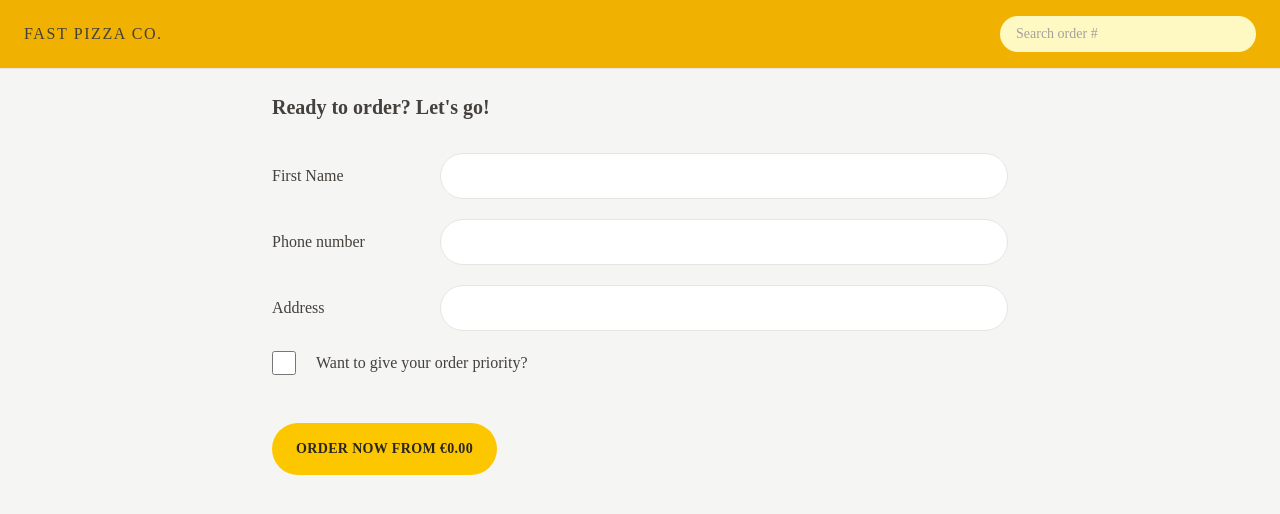
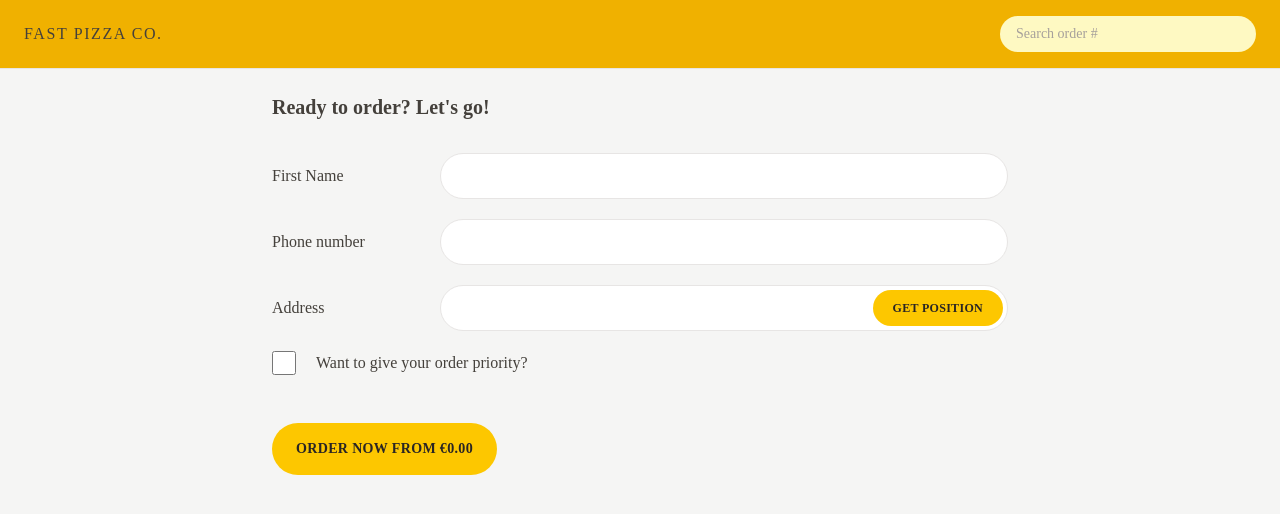
Before and after one commit to ritujane78/react-fast-pizza, a React (Vite) app: page /order/new in a window 1280 px wide. Shown: the top 514 px of the page. Built offline with nearby package versions, Linux system fonts and the light colour scheme.

Commit message:
add geolocation feature

```diff
--- a/src/features/order/CreateOrder.jsx
+++ b/src/features/order/CreateOrder.jsx
@@ -1,11 +1,12 @@
 import { Form, redirect, useActionData, useNavigation } from "react-router-dom";
 import { createOrder } from "../../services/apiRestaurant";
 import Button from "../../ui/Button";
-import { useSelector } from "react-redux";
+import { useDispatch, useSelector } from "react-redux";
 import { clearCart, getCart, getTotalCartPrice } from "../cart/cartSlice";
 import store from '../../store'
 import { formatCurrency } from "../../utils/helpers";
 import { useState } from "react";
+import { fetchAddress } from "../user/userSlice";
 
 const isValidPhone = (str) =>
   /^\+?\d{1,4}?[-.\s]?\(?\d{1,3}?\)?[-.\s]?\d{1,4}[-.\s]?\d{1,4}[-.\s]?\d{1,9}$/.test(
@@ -15,7 +16,9 @@ const isValidPhone = (str) =>
 function CreateOrder() {
   const navigation = useNavigation();
   const isSubmitting = navigation.state === "submitting";
-  const username = useSelector(state => state.user.username);
+  const { username, status: addressStatus, position, address, error: errorAddress} = useSelector(state => state.user);
+  const isLoadingAddress = addressStatus === "loading";
+  const dispatch = useDispatch();
 
   const formErrors = useActionData();
 
@@ -28,6 +31,7 @@ function CreateOrder() {
  return (
     <div className="px-4 py-6">
       <h2 className="mb-8 text-xl font-semibold">Ready to order? Let's go!</h2>
+
 
       {/* <Form method="POST" action="/order/new"> */}
       <Form method="POST">
@@ -56,14 +60,28 @@ function CreateOrder() {
 
         <div className="relative mb-5 flex flex-col gap-2 sm:flex-row sm:items-center">
           <label className="sm:basis-40">Address</label>
-          <div className="grow ">
+          <div className="grow relative">
             <input
               className="input w-full bg-white"
               type="text"
               name="address"
+              disabled={isLoadingAddress}
+              defaultValue={address}
               required
             />
-          </div>
+            {addressStatus === "error" && (
+              <p className="mt-2 rounded-md bg-red-100 p-2 text-xs text-red-700">
+                {errorAddress}
+              </p>
+            )}
+            </div>
+
+            {!position.latitude && !position.longitude &&
+
+            <span className="absolute right-[3px] md:right-[5px] top-[3px] md:top-[5px] z-50">
+              <Button disabled={isLoadingAddress}  type="small" onClick={(e) => {e.preventDefault(); dispatch(fetchAddress())} } > Get Position</Button>
+            </span>
+            }
         </div>
 
         <div className="mb-12 flex items-center gap-5">
@@ -82,7 +100,8 @@ function CreateOrder() {
 
         <div>
           <input type="hidden" name="cart" value={JSON.stringify(cart)} />
-          <Button type = "primary" disabled={isSubmitting} className="bg-yellow-400 uppercase font-semibold text-stone-800 px-3 py-4 inline-block rounded-full hover:bg-yellow-300 transition-colors duration-300 focus:bg-yellow-300 focus:outline-none focus:ring focus:ring-yellow-300 focus:ring-offset-2 disabled:cursor-not-allowed" >
+          <input type="hidden" name="position" value={position.latitude && position.longitude ? `${position.latitude}, ${position.longitude}`: "" } />
+          <Button type = "primary" disabled={isSubmitting || isLoadingAddress} className="bg-yellow-400 uppercase font-semibold text-stone-800 px-3 py-4 inline-block rounded-full hover:bg-yellow-300 transition-colors duration-300 focus:bg-yellow-300 focus:outline-none focus:ring focus:ring-yellow-300 focus:ring-offset-2 disabled:cursor-not-allowed" >
             {isSubmitting
               ? 'Placing order....'
               : `Order Now from ${formatCurrency(totalPrice)}` }
--- a/src/features/user/userSlice.js
+++ b/src/features/user/userSlice.js
@@ -1,10 +1,12 @@
-/* function getPosition() {
+import { createAsyncThunk, createSlice } from "@reduxjs/toolkit";
+import {getAddress} from "../../services/apiGeocoding"
+
+function getPosition() {
   return new Promise(function (resolve, reject) {
     navigator.geolocation.getCurrentPosition(resolve, reject);
   });
 }
-
-async function fetchAddress() {
+export const fetchAddress = createAsyncThunk('user/fetchAddress', async function(){
   // 1) We get the user's geolocation position
   const positionObj = await getPosition();
   const position = {
@@ -18,13 +20,15 @@ async function fetchAddress() {
 
   // 3) Then we return an object with the data that we are interested in
   return { position, address };
-}
-*/
+})
 
-import { createSlice } from "@reduxjs/toolkit"
 
 const initialState = {
-  "username": ""
+  username: "",
+  status: "idle",
+  position: {},
+  address: "",
+  error: ""
 }
 
 const userSlice = createSlice({
@@ -34,7 +38,24 @@ const userSlice = createSlice({
     updateName(state, action){
       state.username = action.payload
     }
-  }
+  },
+  extraReducers: (builder) =>
+    builder
+    .addCase(fetchAddress.pending,
+      (state) => {
+        state.status = "loading"
+      })
+      .addCase(fetchAddress.fulfilled,
+        (state, action) => {
+          state.status = "idle",
+          state.position = action.payload.position,
+          state.address = action.payload.address
+        })
+        .addCase(fetchAddress.rejected,
+          (state, action) => {
+            state.status = "error",
+            state.error = 'There was a problem getting your address. Make sure to fill this field!'
+          })
 })
 export const {updateName} = userSlice.actions;
 
--- a/src/ui/Button.jsx
+++ b/src/ui/Button.jsx
@@ -2,7 +2,7 @@ import { Link } from 'react-router-dom';
 
 function Button({ children, disabled, to, type, onClick }) {
   const base =
-    'inline-block text-sm rounded-full bg-yellow-400 font-semibold uppercase tracking-wide text-stone-800 transition-colors duration-300 hover:bg-yellow-300 focus:bg-yellow-300 focus:outline-none focus:ring focus:ring-yellow-300 focus:ring-offset-2 disabled:cursor-not-allowed';
+    'cursor-pointer inline-block text-sm rounded-full bg-yellow-400 font-semibold uppercase tracking-wide text-stone-800 transition-colors duration-300 hover:bg-yellow-300 focus:bg-yellow-300 focus:outline-none focus:ring focus:ring-yellow-300 focus:ring-offset-2 disabled:cursor-not-allowed';
 
   const styles = {
     primary: base + ' px-4 py-3 md:px-6 md:py-4',
```
